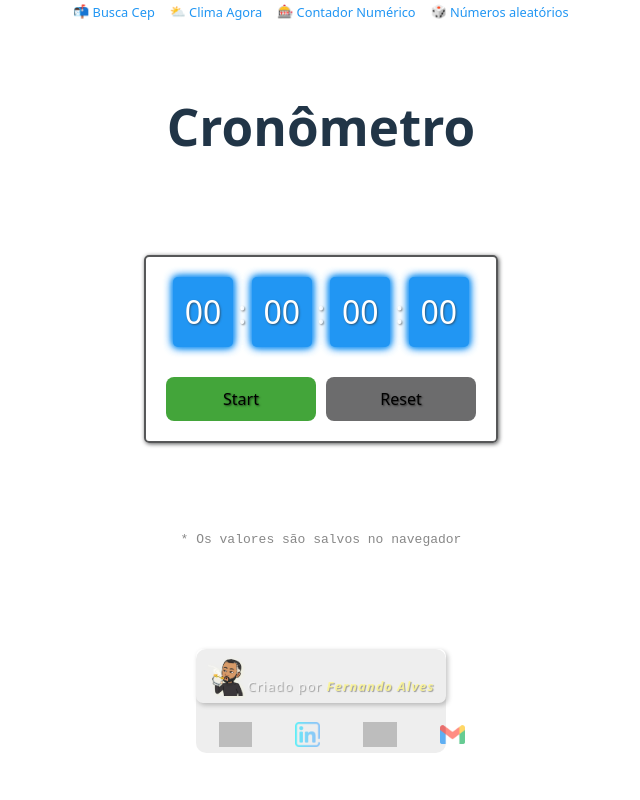
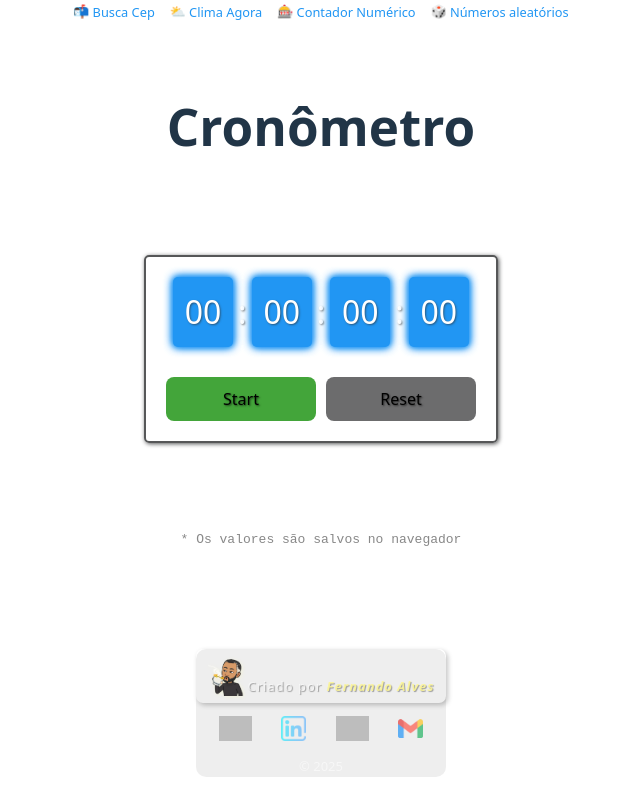
Before and after one commit to lfalvespe/cronometro-react, a React (Vite) app: page / in a window 1280 px wide. Shown: the whole page, without its empty margins (319-959 px from the left). Built offline with nearby package versions, Linux system fonts and the light colour scheme; grey boxes are pictures that could not be loaded.

Commit message:
mark added to footer

```diff
--- a/src/App.css
+++ b/src/App.css
@@ -158,10 +158,10 @@ footer img {
 footer #links {
   width: 204px;
   margin: auto;
-  padding-top: 6px;
+
   display: flex;
-  justify-content: space-evenly;
-  column-gap: 43px;
+  justify-content: space-between;
+
 }
 
 footer #links img {
@@ -173,6 +173,11 @@ footer #links img {
   opacity: 100%;
 }
 
+#mark {
+  margin-top: 10px;
+  color: rgba(255, 255, 255, 0.534);
+  font-size: small;
+}
 
 @media screen and (max-width: 800px) {
   footer {
--- a/src/App.jsx
+++ b/src/App.jsx
@@ -91,6 +91,8 @@ const App = () => {
 
         </div>
 
+        <div id='mark'>&copy; 2025</div>
+
       </footer >
 
     </>
```
